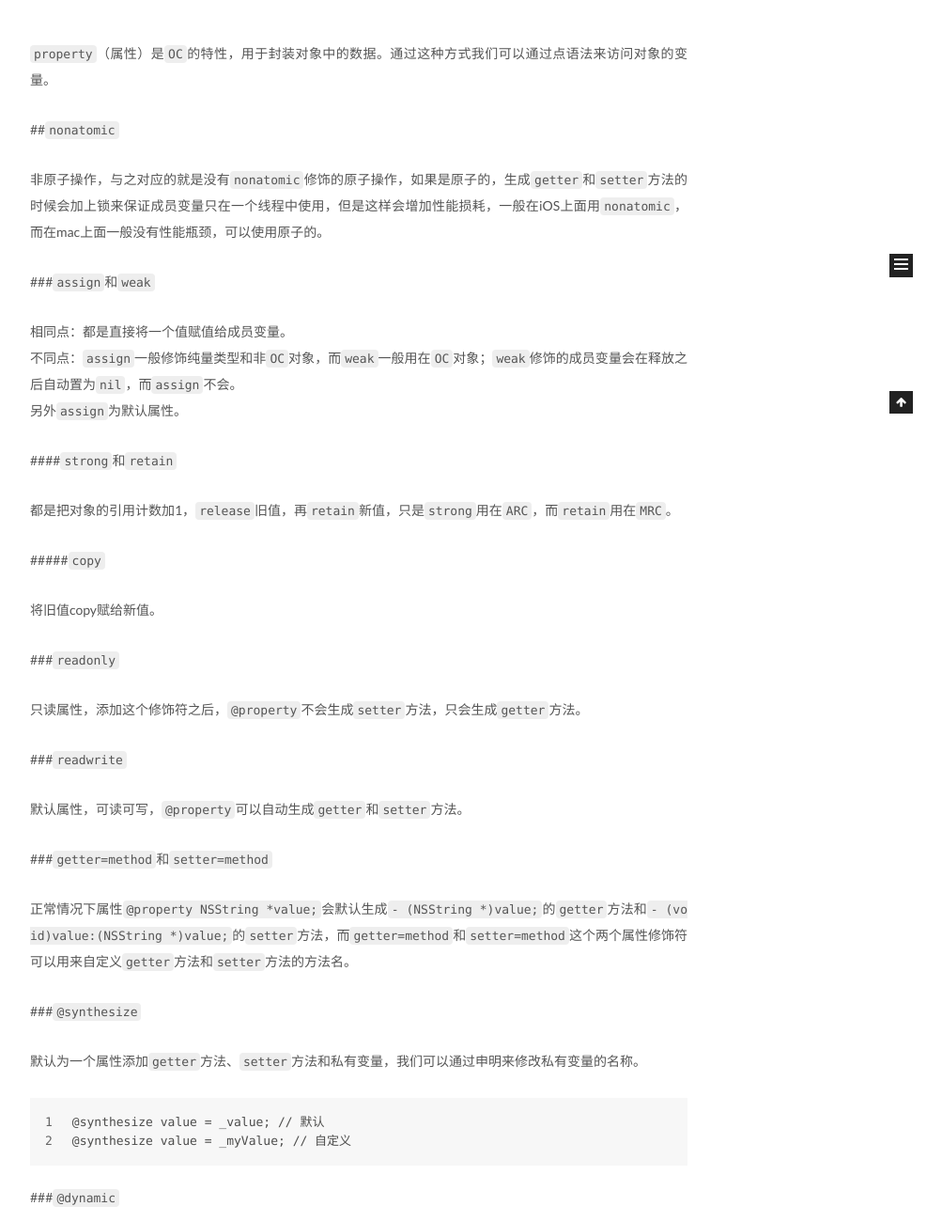
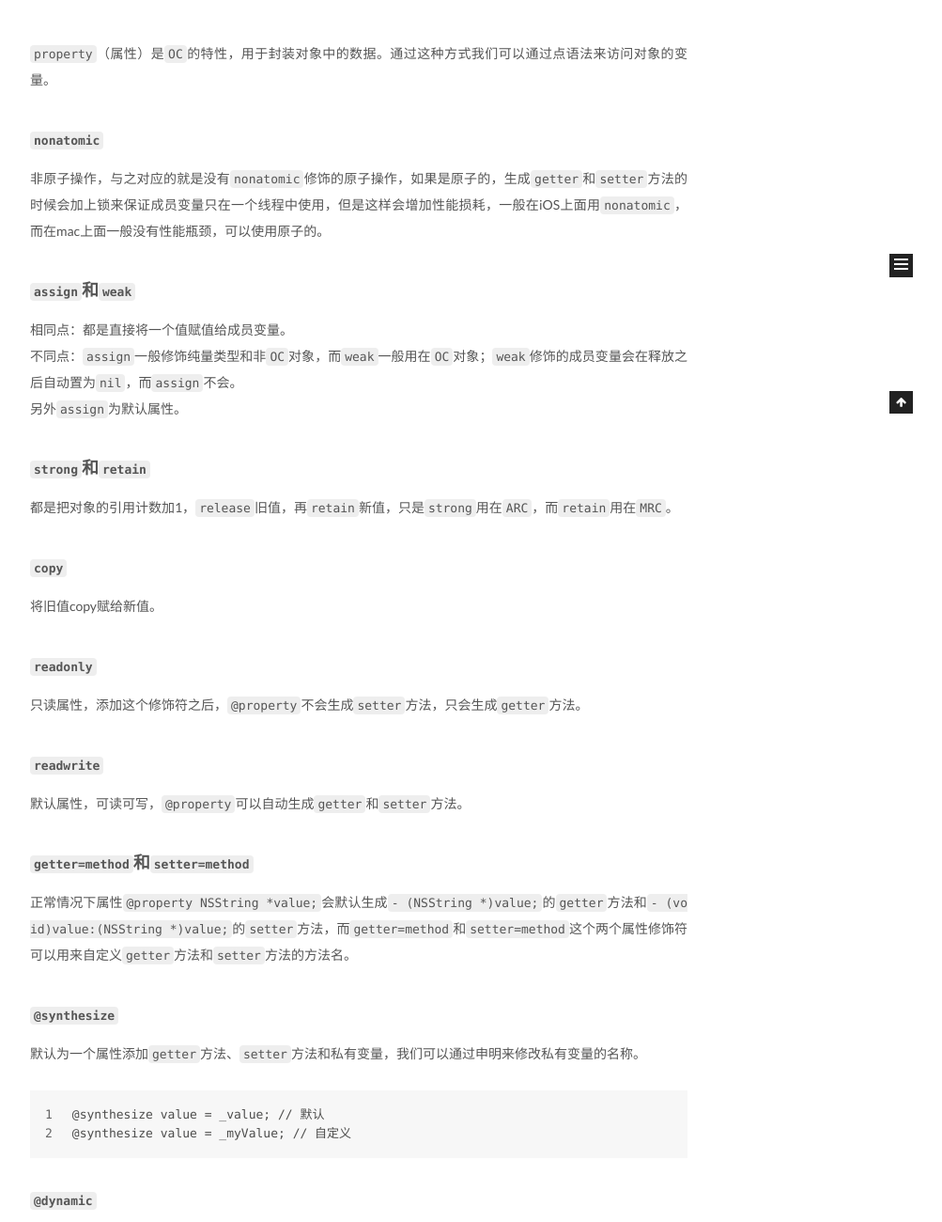
Before and after one commit to DevZuo/devzuo.github.io, a plain HTML site: page index.html in a window 1280 px wide. Shown: the part 460-1760 px from the top of the page at 94% size, without its empty margins (258-1261 px from the left). Drawn offline with Linux system fonts and the light colour scheme.

Commit message:
Site updated: 2016-12-30 10:16:16

```diff
--- a/css/main.css
+++ b/css/main.css
@@ -1548,7 +1548,7 @@ pre .javascript .function {
   width: 4px;
   height: 4px;
   border-radius: 50%;
-  background: #7a0f8e;
+  background: #2f01e8;
 }
 .links-of-blogroll {
   font-size: 13px;
--- a/index.html
+++ b/index.html
@@ -275,25 +275,16 @@
 
 
             <p><code>property</code>（属性）是<code>OC</code>的特性，用于封装对象中的数据。通过这种方式我们可以通过点语法来访问对象的变量。</p>
-<p>##<code>nonatomic</code></p>
-<p>非原子操作，与之对应的就是没有<code>nonatomic</code>修饰的原子操作，如果是原子的，生成<code>getter</code>和<code>setter</code>方法的时候会加上锁来保证成员变量只在一个线程中使用，但是这样会增加性能损耗，一般在iOS上面用<code>nonatomic</code>，而在mac上面一般没有性能瓶颈，可以使用原子的。</p>
-<p>###<code>assign</code>和<code>weak</code></p>
-<p>相同点：都是直接将一个值赋值给成员变量。<br>不同点：<code>assign</code>一般修饰纯量类型和非<code>OC</code>对象，而<code>weak</code>一般用在<code>OC</code>对象；<code>weak</code>修饰的成员变量会在释放之后自动置为<code>nil</code>，而<code>assign</code>不会。<br>另外<code>assign</code>为默认属性。</p>
-<p>####<code>strong</code>和<code>retain</code></p>
-<p>都是把对象的引用计数加1，<code>release</code>旧值，再<code>retain</code>新值，只是<code>strong</code>用在<code>ARC</code>，而<code>retain</code>用在<code>MRC</code>。</p>
-<p>#####<code>copy</code></p>
-<p>将旧值copy赋给新值。</p>
-<p>###<code>readonly</code></p>
-<p>只读属性，添加这个修饰符之后，<code>@property</code>不会生成<code>setter</code>方法，只会生成<code>getter</code>方法。</p>
-<p>###<code>readwrite</code></p>
-<p>默认属性，可读可写，<code>@property</code>可以自动生成<code>getter</code>和<code>setter</code>方法。</p>
-<p>###<code>getter=method</code>和<code>setter=method</code></p>
-<p>正常情况下属性<code>@property NSString *value;</code>会默认生成<code>- (NSString *)value;</code>的<code>getter</code>方法和<code>- (void)value:(NSString *)value;</code>的<code>setter</code>方法，而<code>getter=method</code>和<code>setter=method</code>这个两个属性修饰符可以用来自定义<code>getter</code>方法和<code>setter</code>方法的方法名。</p>
-<p>###<code>@synthesize</code></p>
-<p>默认为一个属性添加<code>getter</code>方法、<code>setter</code>方法和私有变量，我们可以通过申明来修改私有变量的名称。</p>
+<h3 id="nonatomic"><a href="#nonatomic" class="headerlink" title="nonatomic"></a><code>nonatomic</code></h3><p>非原子操作，与之对应的就是没有<code>nonatomic</code>修饰的原子操作，如果是原子的，生成<code>getter</code>和<code>setter</code>方法的时候会加上锁来保证成员变量只在一个线程中使用，但是这样会增加性能损耗，一般在iOS上面用<code>nonatomic</code>，而在mac上面一般没有性能瓶颈，可以使用原子的。</p>
+<h3 id="assign和weak"><a href="#assign和weak" class="headerlink" title="assign和weak"></a><code>assign</code>和<code>weak</code></h3><p>相同点：都是直接将一个值赋值给成员变量。<br>不同点：<code>assign</code>一般修饰纯量类型和非<code>OC</code>对象，而<code>weak</code>一般用在<code>OC</code>对象；<code>weak</code>修饰的成员变量会在释放之后自动置为<code>nil</code>，而<code>assign</code>不会。<br>另外<code>assign</code>为默认属性。</p>
+<h3 id="strong和retain"><a href="#strong和retain" class="headerlink" title="strong和retain"></a><code>strong</code>和<code>retain</code></h3><p>都是把对象的引用计数加1，<code>release</code>旧值，再<code>retain</code>新值，只是<code>strong</code>用在<code>ARC</code>，而<code>retain</code>用在<code>MRC</code>。</p>
+<h3 id="copy"><a href="#copy" class="headerlink" title="copy"></a><code>copy</code></h3><p>将旧值copy赋给新值。</p>
+<h3 id="readonly"><a href="#readonly" class="headerlink" title="readonly"></a><code>readonly</code></h3><p>只读属性，添加这个修饰符之后，<code>@property</code>不会生成<code>setter</code>方法，只会生成<code>getter</code>方法。</p>
+<h3 id="readwrite"><a href="#readwrite" class="headerlink" title="readwrite"></a><code>readwrite</code></h3><p>默认属性，可读可写，<code>@property</code>可以自动生成<code>getter</code>和<code>setter</code>方法。</p>
+<h3 id="getter-method和setter-method"><a href="#getter-method和setter-method" class="headerlink" title="getter=method和setter=method"></a><code>getter=method</code>和<code>setter=method</code></h3><p>正常情况下属性<code>@property NSString *value;</code>会默认生成<code>- (NSString *)value;</code>的<code>getter</code>方法和<code>- (void)value:(NSString *)value;</code>的<code>setter</code>方法，而<code>getter=method</code>和<code>setter=method</code>这个两个属性修饰符可以用来自定义<code>getter</code>方法和<code>setter</code>方法的方法名。</p>
+<h3 id="synthesize"><a href="#synthesize" class="headerlink" title="@synthesize"></a><code>@synthesize</code></h3><p>默认为一个属性添加<code>getter</code>方法、<code>setter</code>方法和私有变量，我们可以通过申明来修改私有变量的名称。</p>
 <figure class="highlight plain"><table><tr><td class="gutter"><pre><div class="line">1</div><div class="line">2</div></pre></td><td class="code"><pre><div class="line">@synthesize value = _value; // 默认</div><div class="line">@synthesize value = _myValue; // 自定义</div></pre></td></tr></table></figure>
-<p>###<code>@dynamic</code></p>
-<p>声明属性的<code>getter</code>方法和<code>setter</code>方法为手动生成，不自动生成。</p>
+<h3 id="dynamic"><a href="#dynamic" class="headerlink" title="@dynamic"></a><code>@dynamic</code></h3><p>声明属性的<code>getter</code>方法和<code>setter</code>方法为手动生成，不自动生成。</p>
 
 
 
```
Also changed, not shown: 2016/12/29/property/index.html (+14 -26 lines).
